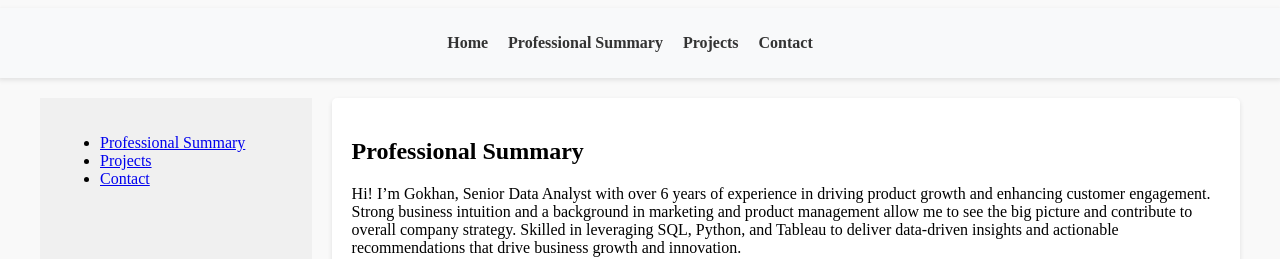
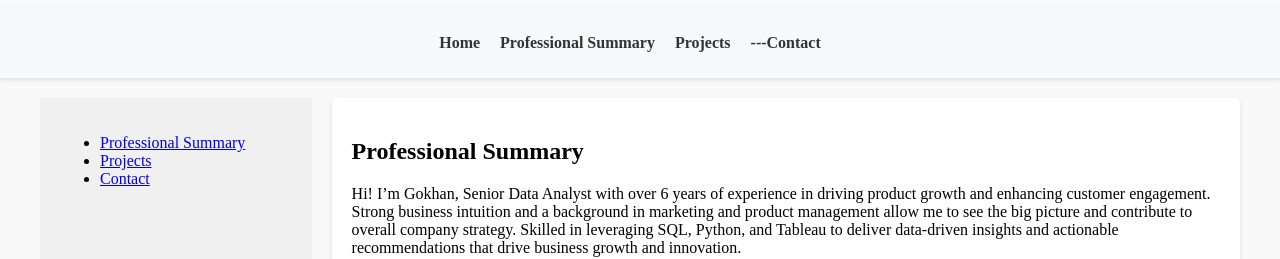
Before and after one commit to saltikg/gokhanasaltik.github.io, a Jekyll site: the page built from index.md, in a window 1280 px wide. Shown: the top 259 px of the page. Built offline with Jekyll 4.4.1, drawn with Linux system fonts in a browser that asks for light colours.

```diff
--- a/_includes/header.html
+++ b/_includes/header.html
@@ -4,7 +4,7 @@
             <li><a href="{{ site.baseurl }}/">Home</a></li>
             <li><a href="{{ site.baseurl }}/professional-summary">Professional Summary</a></li>
             <li><a href="{{ site.baseurl }}/projects">Projects</a></li>
-            <li><a href="{{ site.baseurl }}/contact">Contact</a></li>
+            <li><a href="{{ site.baseurl }}/contact">---Contact</a></li>
         </ul>
     </nav>
 </header>
```
